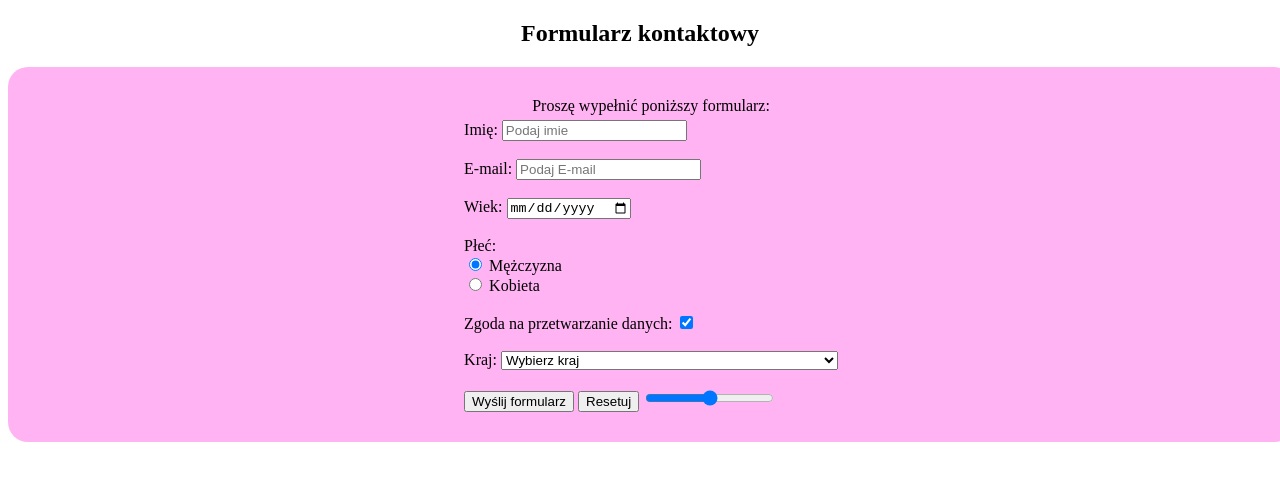
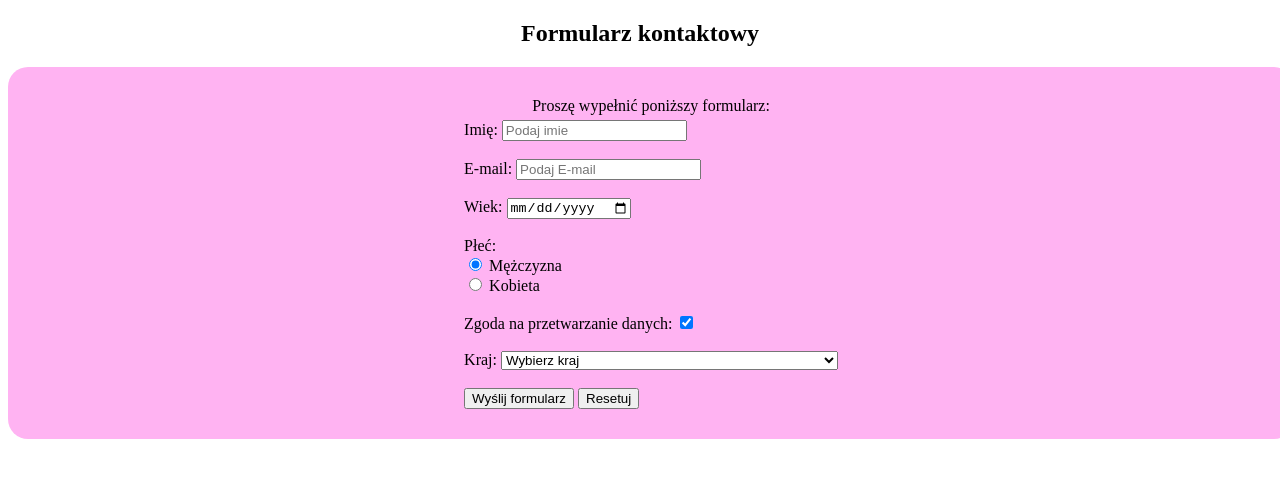
Before and after one commit to hudygaming69-gif/13, a plain HTML site: page index.html in a window 1280 px wide. Drawn offline with Linux system fonts and the light colour scheme.

Commit message:
Update index.html

```diff
--- a/index.html
+++ b/index.html
@@ -290,7 +290,7 @@
 
         <input type="submit" value="Wyślij formularz">
         <input type="reset" value="Resetuj">
-        <input type="range" min="0" max="100" value="50">
+
     </form>
 </div>
 </body>
```
